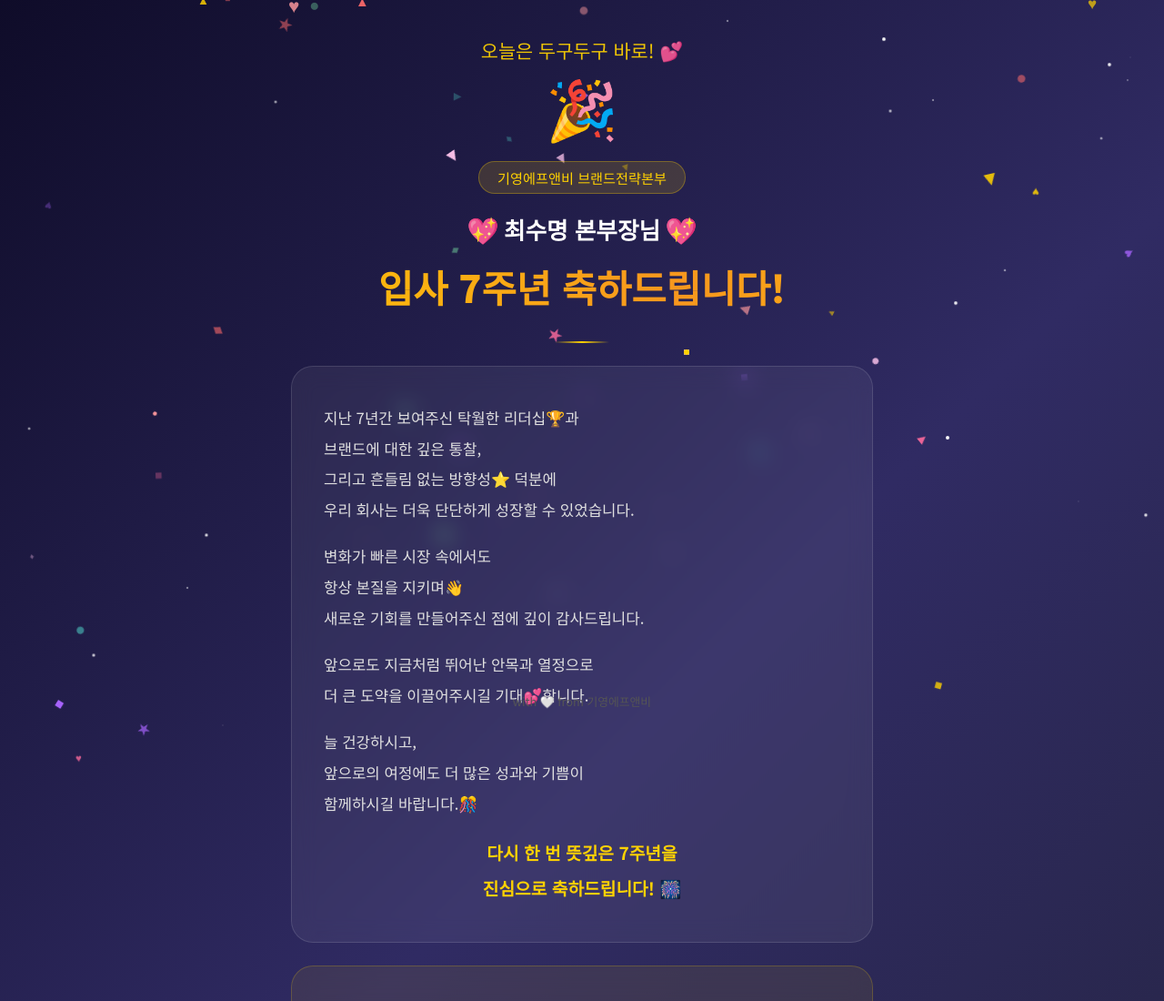
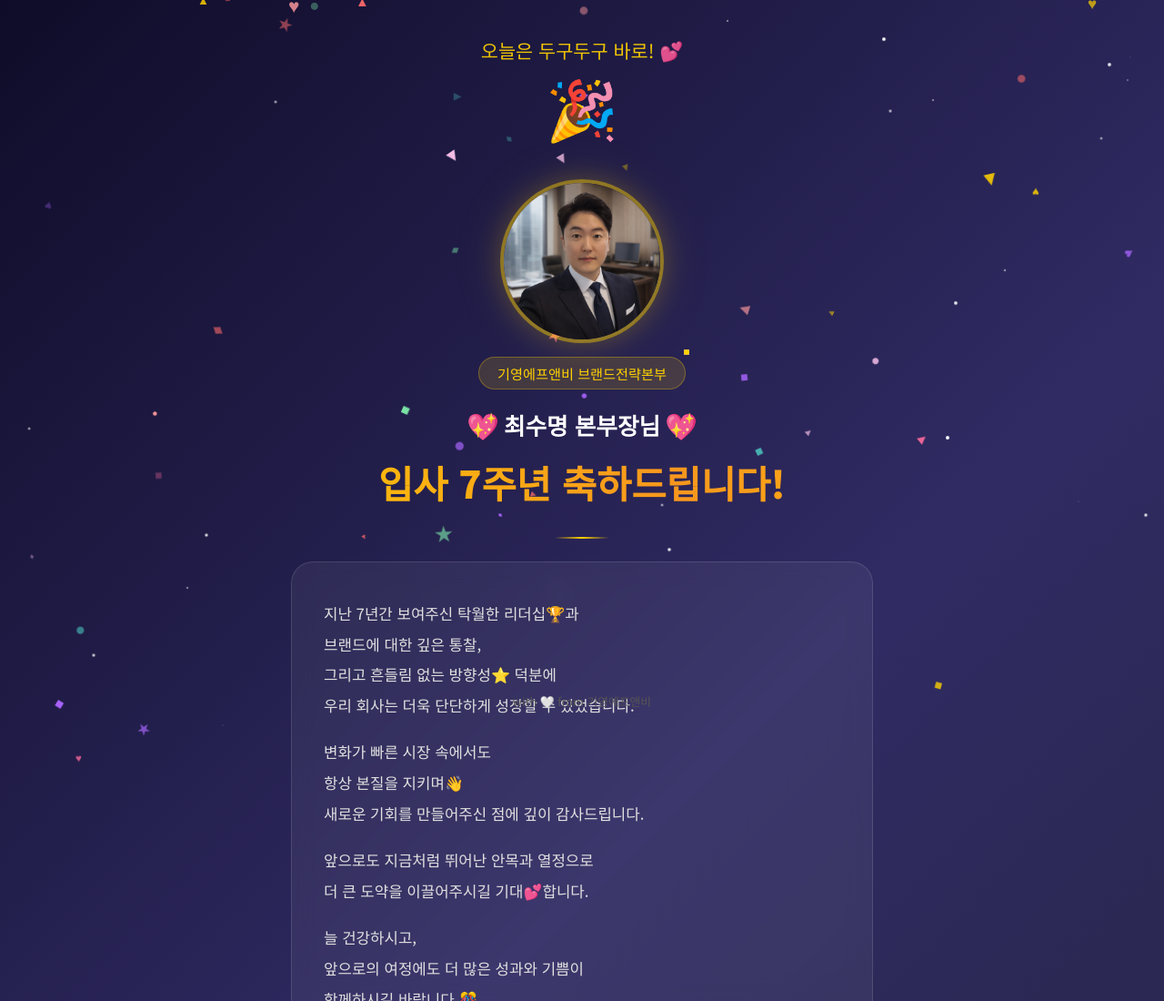
Before and after one commit to Azmo-Shin/kiyoung_chukha, a plain HTML site: page index.html in a window 1280 px wide. Shown: the top 1100 px of the page at 91% size. Drawn offline with Linux system fonts and the light colour scheme.

Commit message:
본부장님 사진 추가

```diff
--- a/index.html
+++ b/index.html
@@ -93,6 +93,22 @@
         }
         @keyframes shimmer {
             to { background-position: 200% center; }
+        }
+
+        .photo-frame {
+            width: 180px;
+            height: 180px;
+            border-radius: 50%;
+            overflow: hidden;
+            margin: 20px auto 15px;
+            border: 4px solid rgba(255,210,0,0.5);
+            box-shadow: 0 0 30px rgba(255,210,0,0.2), 0 0 60px rgba(255,210,0,0.1);
+            animation: fadeInUp 1s ease-out 0.15s both;
+        }
+        .photo-frame img {
+            width: 100%;
+            height: 100%;
+            object-fit: cover;
         }
 
         .company-badge {
@@ -267,6 +283,7 @@
         @media (max-width: 600px) {
             body { padding: 30px 15px 80px; }
             h1 { font-size: 2rem; }
+            .photo-frame { width: 140px; height: 140px; }
             .name-highlight { font-size: 1.3rem; }
             .message-box { padding: 25px 20px; }
             .message-box p { font-size: 0.95rem; }
@@ -283,6 +300,9 @@
     <div class="intro">
         <p class="drum-roll">오늘은 두구두구 바로! 💕</p>
         <div class="emoji-top">🎉</div>
+        <div class="photo-frame">
+            <img src="photo.png" alt="최수명 본부장님">
+        </div>
         <div class="company-badge">기영에프앤비 브랜드전략본부</div>
         <p class="name-highlight">
             <span class="heart-deco">💖</span>
```
Also changed, not shown: photo.png (added).
